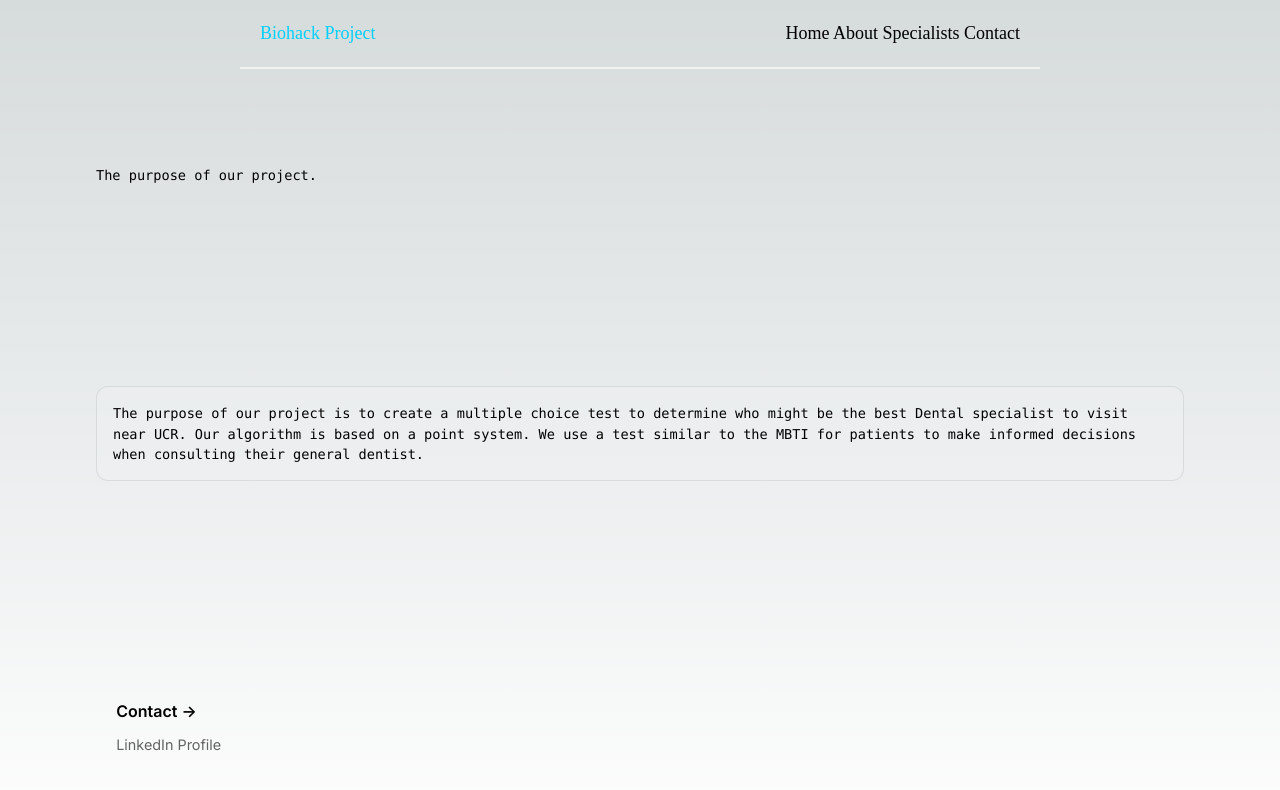
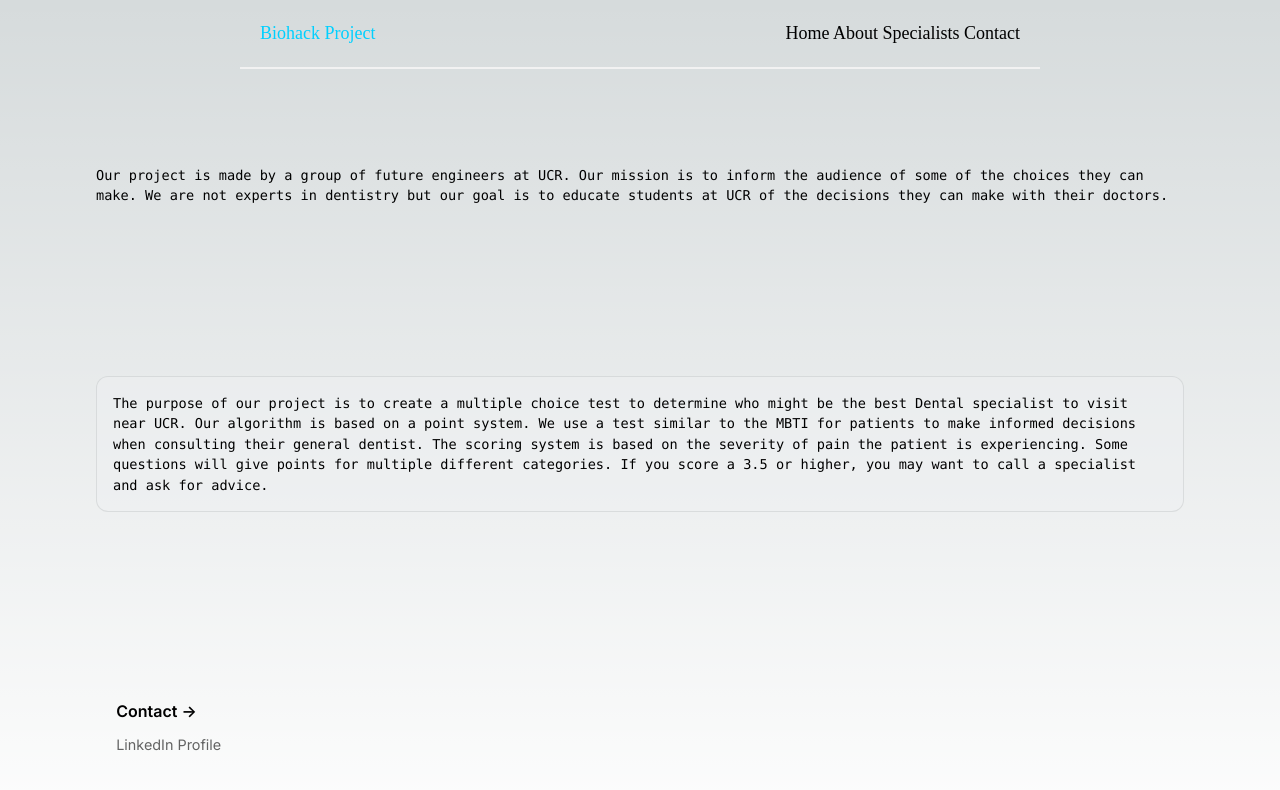
Before and after one commit to torisutansan02/BioHack-Project, a Next.js app: page /about in a window 1280 px wide. Shown: the top 790 px of the page. Built offline with nearby package versions, Linux system fonts and the light colour scheme; a web font is replaced by a local one.

Commit message:
Editing pages

```diff
--- a/pages/about.js
+++ b/pages/about.js
@@ -9,13 +9,16 @@ function About() {
             <Navbar />
             <main className = {styles.main}>
                 <div className = {styles.description}>
-                    <h1> The purpose of our project. </h1>
+                    <h1> Our project is made by a group of future engineers at UCR. Our mission is to inform the audience of
+                        some of the choices they can make. We are not experts in dentistry but our goal is to educate students
+                        at UCR of the decisions they can make with their doctors. </h1>
                 </div>
                 <div className = {styles.description}>
                     <p>
                         The purpose of our project is to create a multiple choice test to determine who might be the best Dental specialist to visit near UCR.
                         Our algorithm is based on a point system. We use a test similar to the MBTI for patients to make informed decisions when consulting their
-                        general dentist.
+                        general dentist. The scoring system is based on the severity of pain the patient is experiencing. Some questions will give points for
+                        multiple different categories. If you score a 3.5 or higher, you may want to call a specialist and ask for advice.
                     </p>
                 </div>
 
--- a/pages/index.js
+++ b/pages/index.js
@@ -242,7 +242,7 @@ export default function Home({exercises}) {
                             </p>
 
                             <a>
-                              If you score a 4 or above for any of the following, please click Specialists. <br></br>
+                              If you score a 3.5 or above for any of the following, please click Specialists below. <br></br>
                             </a>
 
                             <br></br>
```
